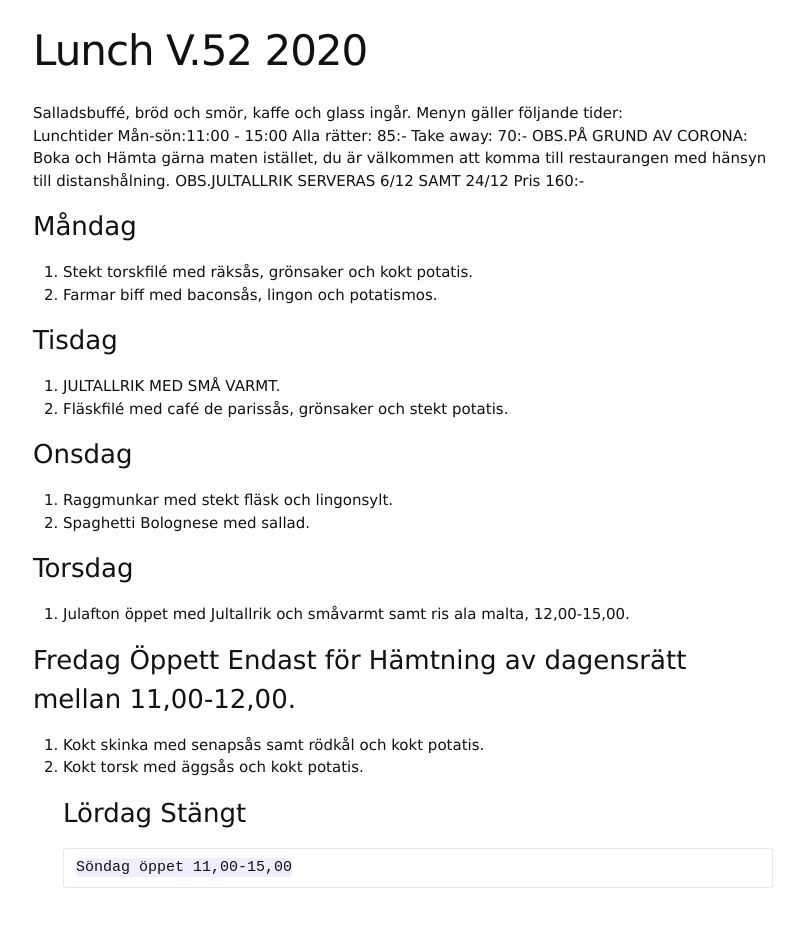
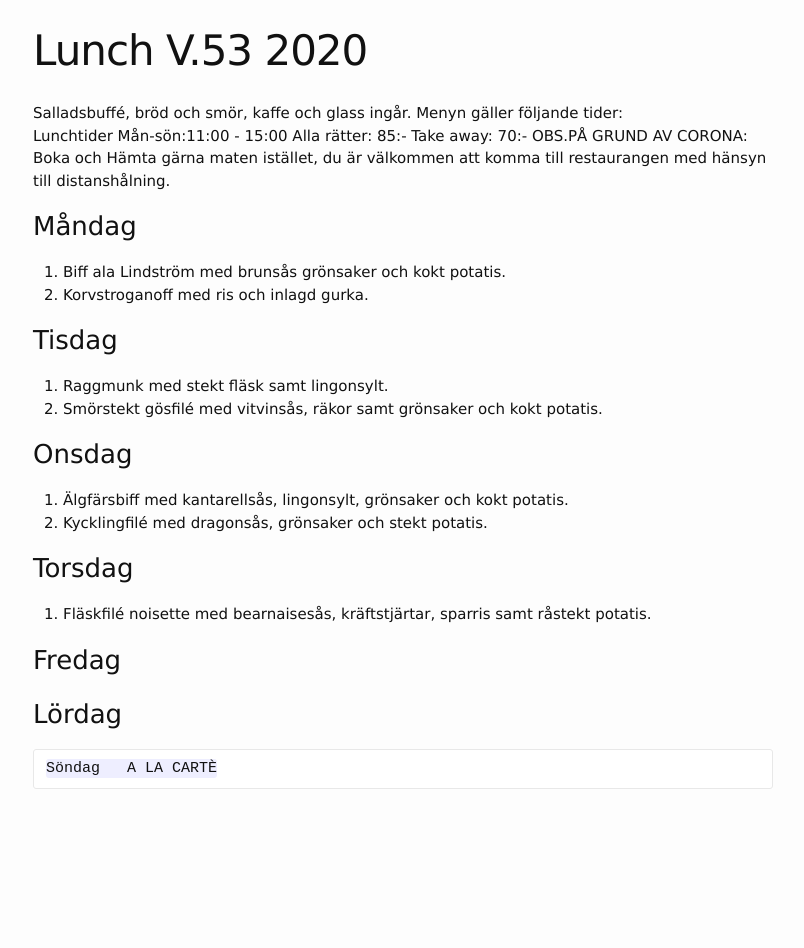
Before and after one commit to FarInn62/farinn62.github.io, a Jekyll site: the page built from lunch.md, in a window 1280 px wide. Shown: the whole page, without its empty margins (237-1041 px from the left). Built offline with Jekyll 4.4.1, drawn with Linux system fonts in a browser that asks for light colours; after the commit the page ends 900 px from its top, so only the background shows below that.

Commit message:
Update lunch.md

```diff
--- a/lunch.md
+++ b/lunch.md
@@ -1,6 +1,6 @@
 ---
 layout: foodmenu
-title: Lunch V.52 2020
+title: Lunch V.53 2020
 permalink: /lunch/
 published: true
 ---
@@ -9,26 +9,23 @@ Menyn gäller följande tider:
 Lunchtider  Mån-sön:11:00 - 15:00
 Alla rätter: 85:- Take away: 70:-
 OBS.PÅ GRUND AV CORONA: Boka och Hämta gärna maten istället, du är välkommen att komma till restaurangen med hänsyn till distanshålning.
-     OBS.JULTALLRIK SERVERAS 6/12 SAMT 24/12 Pris 160:-
+
 
 ### Måndag
-1. Stekt torskfilé med räksås, grönsaker och kokt potatis.
-2. Farmar biff med baconsås, lingon och potatismos.
+1. Biff ala Lindström med brunsås grönsaker och kokt potatis.
+2. Korvstroganoff med ris och inlagd gurka.
 
 ### Tisdag
-1. JULTALLRIK MED SMÅ VARMT.
-2. Fläskfilé med café de parissås, grönsaker och stekt potatis.
+1. Raggmunk med stekt fläsk samt lingonsylt.
+2. Smörstekt gösfilé med vitvinsås, räkor samt grönsaker och kokt potatis.
 
 ### Onsdag
-1. Raggmunkar med stekt fläsk och lingonsylt.
-2. Spaghetti Bolognese med sallad.
+1. Älgfärsbiff med kantarellsås, lingonsylt, grönsaker och kokt potatis.
+2. Kycklingfilé med dragonsås, grönsaker och stekt potatis.
 
 ### Torsdag
-1. Julafton öppet med Jultallrik och småvarmt samt ris ala malta, 12,00-15,00.
+1. Fläskfilé noisette med bearnaisesås, kräftstjärtar, sparris samt råstekt potatis.
 
-### Fredag Öppett Endast för Hämtning av dagensrätt mellan 11,00-12,00.
-1. Kokt skinka med senapsås samt rödkål och kokt potatis.
-2. Kokt torsk med äggsås och kokt potatis.
-
-   ### Lördag Stängt
-       Söndag öppet 11,00-15,00
+### Fredag
+### Lördag
+    Söndag   A LA CARTÈ
```
